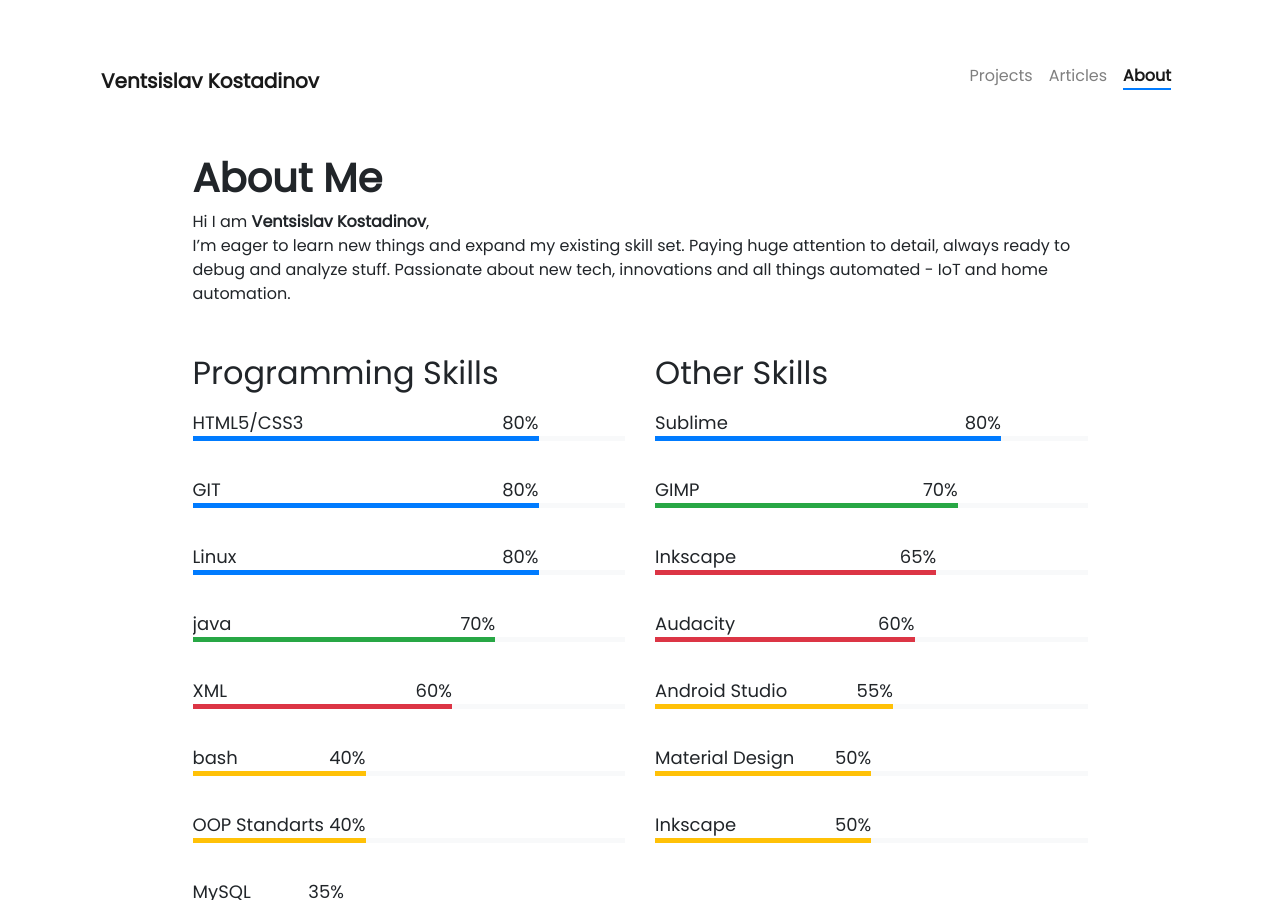
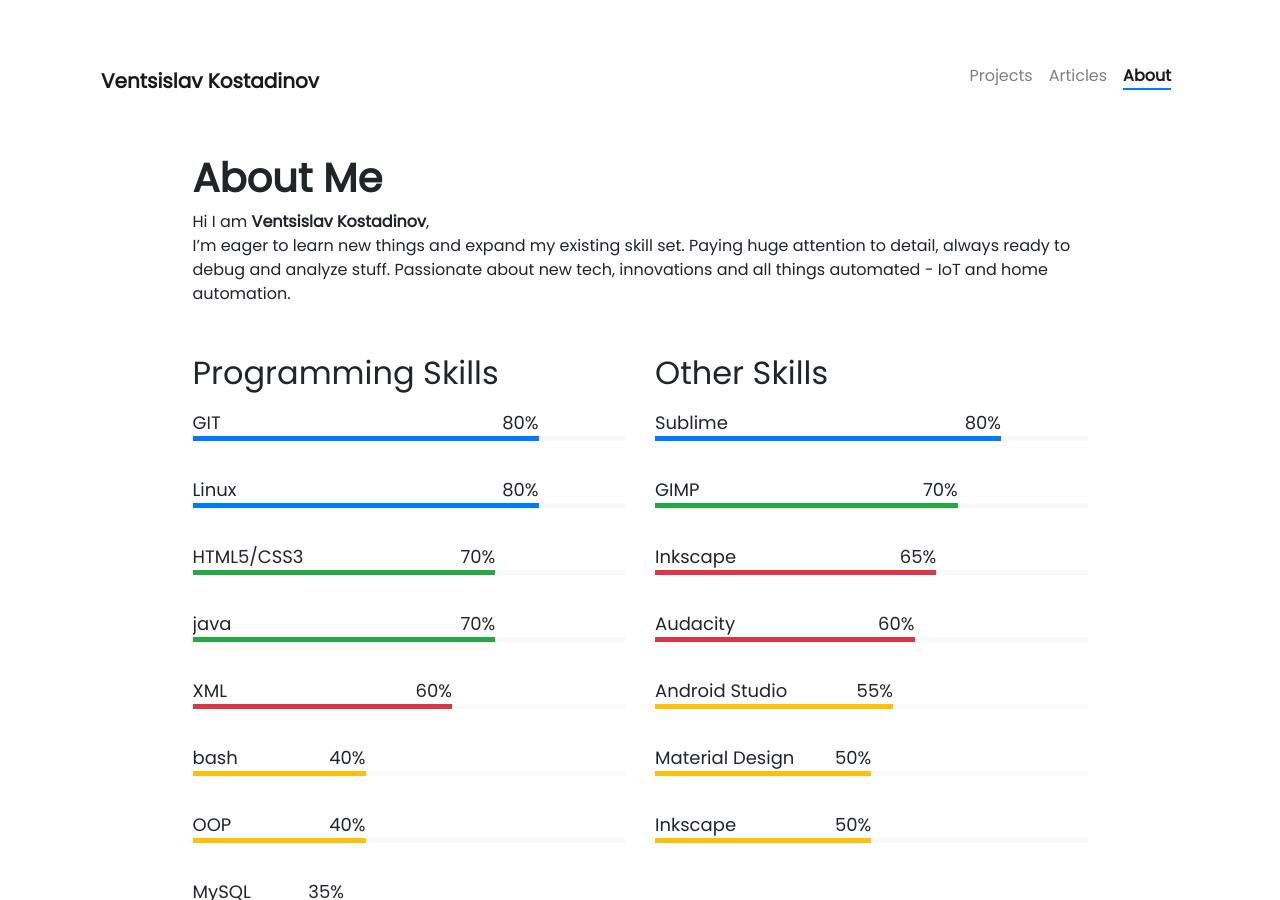
Before and after one commit to clappingmonkey/personal-site, a Jekyll site: the page built from pages/about.md, in a window 1280 px wide and 900 px high. Built offline with Jekyll 4.4.1, drawn with Linux system fonts in a browser that asks for light colours; nearby versions of some CDN libraries.

Commit message:
edited the skills file

```diff
--- a/_data/programming-skills.yml
+++ b/_data/programming-skills.yml
@@ -1,7 +1,3 @@
-- name: HTML5/CSS3
-  percentage: 80
-  color:
-
 - name: GIT
   percentage: 80
   color:
@@ -9,6 +5,10 @@
 - name: Linux
   percentage: 80
   color:
+
+- name: HTML5/CSS3
+  percentage: 70
+  color: success
 
 - name: java
   percentage: 70
@@ -22,14 +22,14 @@
   percentage: 40
   color: warning
 
-- name: OOP Standarts
+- name: OOP
   percentage: 40
   color: warning
 
 - name: MySQL
   percentage: 35
-  color: dark
+  color: info
 
 - name: yaml
   percentage: 30
-  color: dark
+  color: info
```
